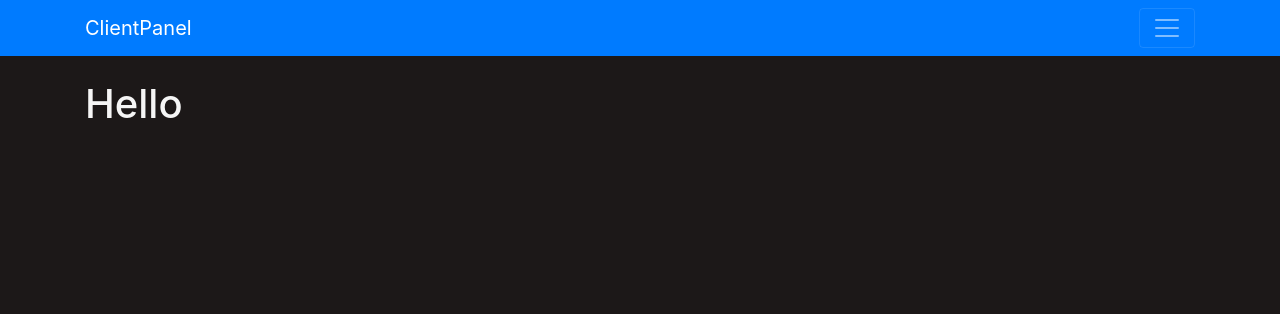
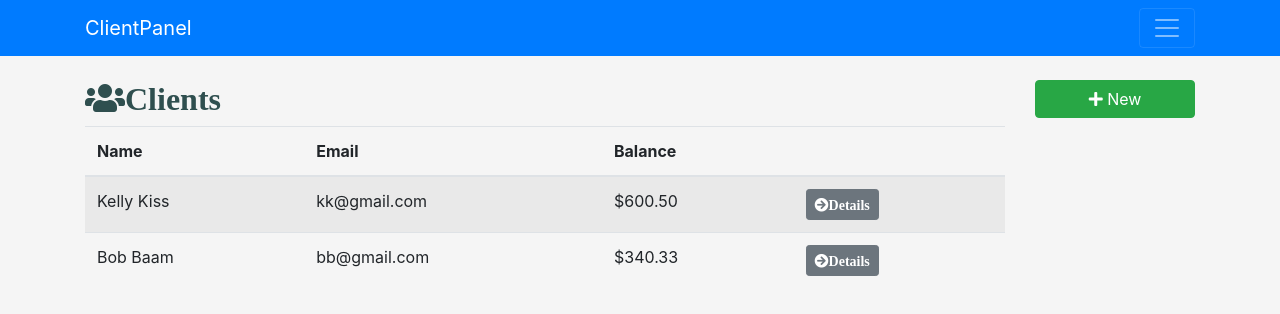
Before and after one commit to alexsjcho/client-panel-react-redux-app, a React (Create React App) app: page / in a window 1280 px wide. Shown: the top 314 px of the page. Built offline with nearby package versions, Linux system fonts and the light colour scheme.

Commit message:
added dashboard, sidebar & client components

```diff
--- a/src/App.css
+++ b/src/App.css
@@ -3,6 +3,6 @@
 }
 
 body {
-  background-color: rgb(28, 24, 24);
-  color: whitesmoke;
+  background-color: whitesmoke;
+  color: darkslategray;
 }
--- a/src/App.js
+++ b/src/App.js
@@ -2,6 +2,7 @@ import React, { Component } from "react";
 import { BrowserRouter as Router, Route, Switch } from "react-router-dom";
 import "./App.css";
 import AppNavBar from "./components/layout/AppNavBar";
+import Dashboard from "./components/layout/Dashboard";
 
 class App extends Component {
   render() {
@@ -10,7 +11,9 @@ class App extends Component {
         <div className="App">
           <AppNavBar />
           <div className="container">
-            <h1>Hello</h1>
+            <Switch>
+              <Route exact path="/" component={Dashboard} />
+            </Switch>
           </div>
         </div>
       </Router>
--- a/src/components/client/Clients.js
+++ b/src/components/client/Clients.js
@@ -0,0 +1,76 @@
+import React, { Component } from "react";
+import { Link } from "react-router-dom";
+
+class Clients extends Component {
+  render() {
+    const clients = [
+      {
+        id: "123456",
+        firstName: "Kelly",
+        lastName: "Kiss",
+        email: "kk@gmail.com",
+        phone: "111-111-1111",
+        balance: "600.50"
+      },
+      {
+        id: "654321",
+        firstName: "Bob",
+        lastName: "Baam",
+        email: "bb@gmail.com",
+        phone: "222-222-2222",
+        balance: "340.33"
+      }
+    ];
+
+    if (clients) {
+      return (
+        <div>
+          <div className="row">
+            <div className="col-md-6">
+              <h2>
+                <i className="fas fa-users">Clients</i>
+              </h2>
+            </div>
+            <div className="col-md-6" />
+          </div>
+          <table className="table table-striped">
+            <thead className="thead-inverse">
+              <tr>
+                <th>Name</th>
+                <th>Email</th>
+                <th>Balance</th>
+                <th />
+              </tr>
+            </thead>
+            <tbody>
+              {clients.map(clients => (
+                <tr key={clients.id}>
+                  <td>
+                    {clients.firstName} {clients.lastName}
+                  </td>
+                  <td>{clients.email}</td>
+                  <td>${parseFloat(clients.balance).toFixed(2)}</td>
+                  <td>
+                    <Link
+                      to={`/client/${clients.id}`}
+                      className="btn btn-secondary btn-sm">
+                      <i className="fas fa-arrow-circle-right">Details</i>
+                    </Link>
+                  </td>
+                </tr>
+              ))}
+            </tbody>
+          </table>
+        </div>
+      );
+    } else {
+      return (
+        <div>
+          <h1>Clients</h1>
+        </div>
+      );
+    }
+  }
+}
+
+export default Clients;
--- a/src/components/layout/Dashboard.js
+++ b/src/components/layout/Dashboard.js
@@ -0,0 +1,16 @@
+import React from "react";
+import Clients from "../client/Clients";
+import Sidebar from "../layout/Sidebar";
+
+export default () => {
+  return (
+    <div className="row">
+      <div className="col-md-10">
+        <Clients />
+      </div>
+      <div className="col-md-2">
+        <Sidebar />
+      </div>
+    </div>
+  );
+};
--- a/src/components/layout/Sidebar.js
+++ b/src/components/layout/Sidebar.js
@@ -0,0 +1,10 @@
+import React from "react";
+import { Link } from "react-router-dom";
+
+export default () => {
+  return (
+    <Link to="/client/add" className="btn btn-success btn-block">
+      <i className="fas fa-plus" /> New
+    </Link>
+  );
+};
```
